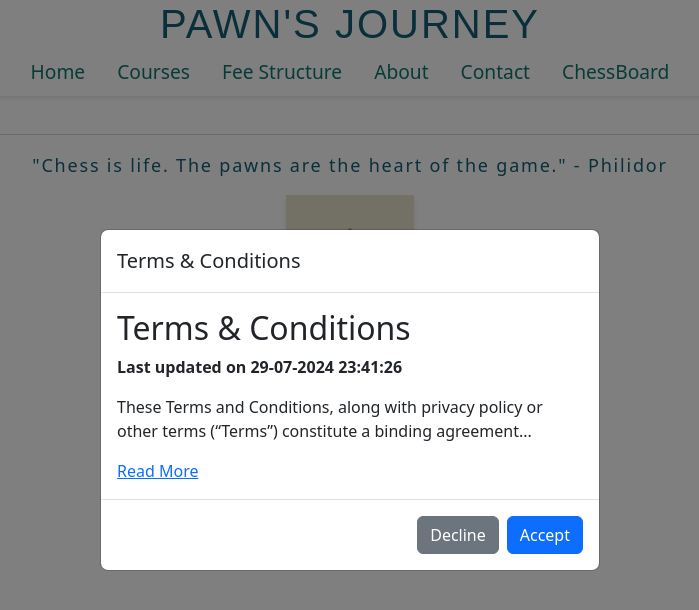
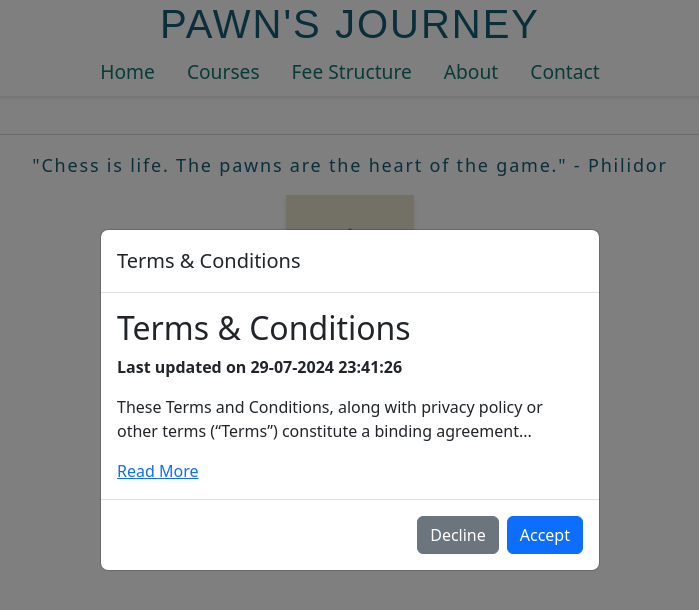
Before and after one commit to YashwantTelang-1525/ChessWebPay, an Angular app: page /terms in a window 1280 px wide. Shown: the top 610 px of the page, without its empty margins (290-989 px from the left). Built offline with nearby package versions, Linux system fonts and the light colour scheme.

Commit message:
chessboard commited from header

```diff
--- a/src/app/header/header.component.html
+++ b/src/app/header/header.component.html
@@ -11,7 +11,7 @@
                 <button routerLink="fees" routerLinkActive="selected" class="nav-button">Fee Structure</button>
                 <button routerLink="about" routerLinkActive="selected" class="nav-button">About</button>
                 <button routerLink="contact" routerLinkActive="selected" class="nav-button">Contact</button>
-                <button routerLink="chessboard" routerLinkActive="selected" class="nav-button">ChessBoard</button>
+                <!-- <button routerLink="chessboard" routerLinkActive="selected" class="nav-button">ChessBoard</button> -->
             </nav>
         </div>
     </header>
```
